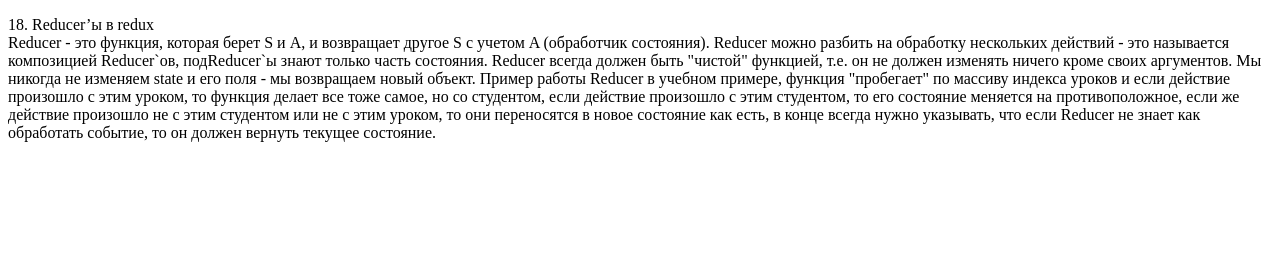
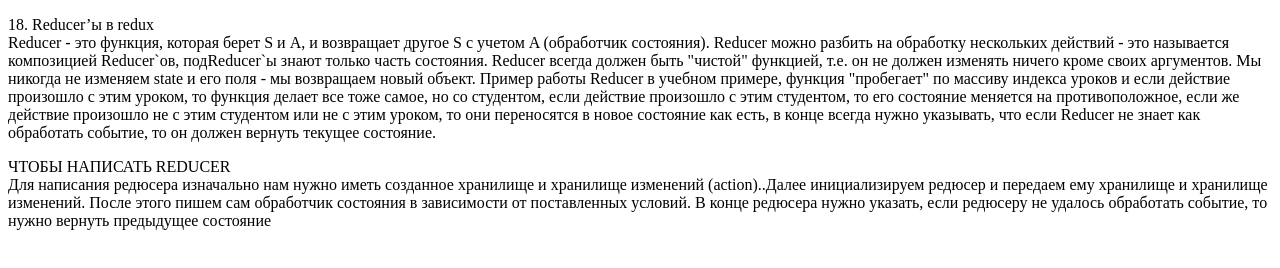
Before and after one commit to Danilkaww/Danilkaww.github.io, a plain HTML site: page q18.html in a window 1280 px wide. Drawn offline with Linux system fonts and the light colour scheme.

Commit message:
Update q18.html

```diff
--- a/q18.html
+++ b/q18.html
@@ -12,5 +12,8 @@
         Reducer всегда должен быть "чистой" функцией, т.е. он не должен изменять ничего кроме своих аргументов.
         Мы никогда не изменяем state и его поля - мы возвращаем новый объект.
         Пример работы Reducer в учебном примере, функция "пробегает" по массиву индекса уроков и если действие произошло с этим уроком, то функция делает все тоже самое, но со студентом, если действие произошло с этим студентом, то его состояние меняется на противоположное, если же действие произошло не с этим студентом или не с этим уроком, то они переносятся в новое состояние как есть, в конце всегда нужно указывать, что если Reducer не знает как обработать событие, то он должен вернуть текущее состояние.</p>
-</body>
+
+    <p>ЧТОБЫ НАПИСАТЬ REDUCER<br>
+    Для написания редюсера изначально нам нужно иметь созданное хранилище и хранилище изменений (action)..Далее инициализируем редюсер и передаем ему хранилище и хранилище изменений. После этого пишем сам обработчик состояния в зависимости от поставленных условий. В конце редюсера нужно указать, если редюсеру не удалось обработать событие, то нужно вернуть предыдущее состояние</p>
+    </body>
 </html>
```
